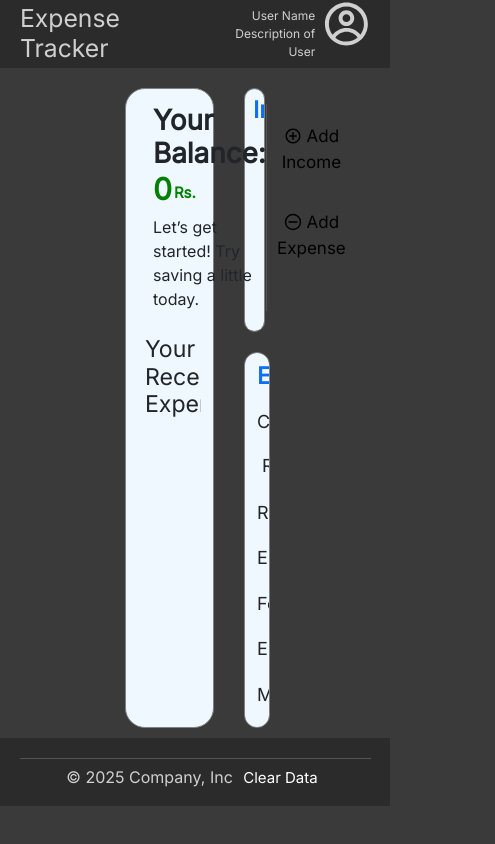
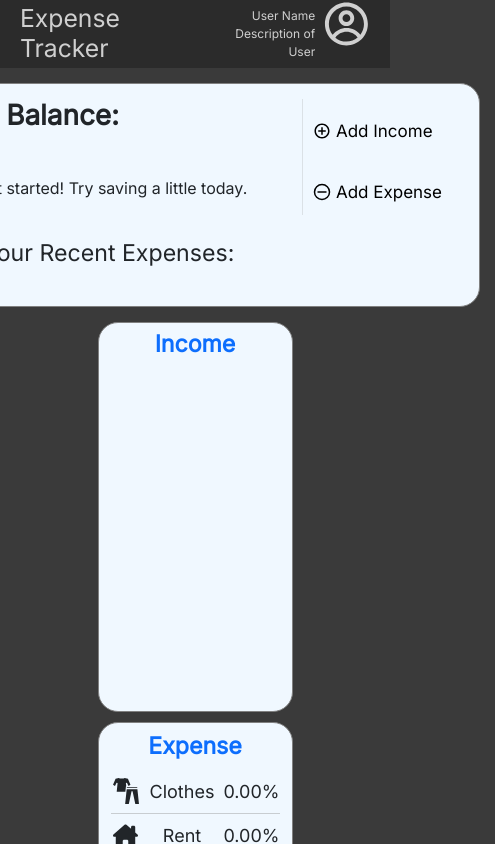
Before and after one commit to Pant-Prashant/Expense-Tracker, a React (Vite) app: page / in a window 390 px wide. Shown: the top 844 px of the page, 495 px wide, since content can reach past the window. Built offline with nearby package versions, Linux system fonts and the light colour scheme.

Commit message:
Made it More Responsive

```diff
--- a/src/App.css
+++ b/src/App.css
@@ -11,8 +11,8 @@ body {
 }
 .div2 {
   padding: 5px;
-  padding-left: 110px;
-  padding-right: 110px;
+  padding-left: 7%;
+  padding-right: 7%;
   display: flex;
 
   width: 100%;
@@ -72,6 +72,7 @@ body {
 .dashboard-div {
   width: 70%;
   position: relative;
+  min-width: 600px;
 }
 
 .container {
@@ -96,3 +97,30 @@ body {
 .container-cover:hover {
   padding: 7px;
 }
+
+@media (max-width: 850px) {
+  .div2 {
+    flex-direction: column;
+    align-items: center;
+    padding: 0px;
+    height: 1615px;
+  }
+  .income-div,
+  .expense-div {
+    padding: 0px;
+    padding-top: 10px;
+    padding-left: 25%;
+    padding-right: 25%;
+    width: 100%;
+    height: 400px;
+  }
+  .income-div:hover,
+  .expense-div:hover {
+    padding-left: 24%;
+    padding-right: 24%;
+  }
+  .div3 {
+    align-items: center;
+    width: 100%;
+  }
+}
```
